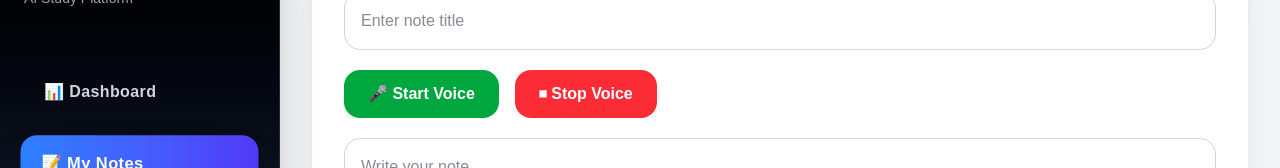
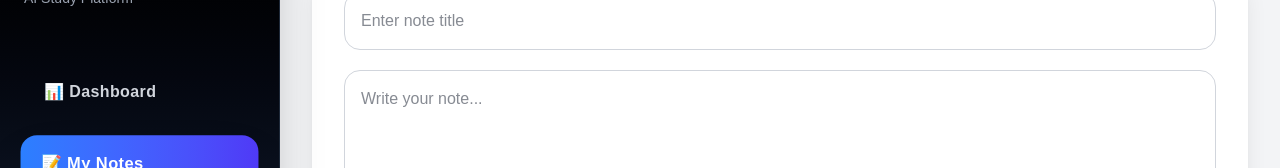
Before and after one commit to kartik2-web/learnflow, a React (Vite) app in the folder client/: page /notes in a window 1280 px wide. Shown: the part 168-336 px from the top of the page. Built offline with nearby package versions, Linux system fonts and the light colour scheme; no server answers; sample sign-in values are in the browser's storage.

Commit message:
Removed unstable voice feature

```diff
--- a/client/src/pages/Notes.jsx
+++ b/client/src/pages/Notes.jsx
@@ -1,6 +1,5 @@
 import {
   useEffect,
-  useRef,
   useState,
 } from "react";
 
@@ -25,13 +24,6 @@ function Notes() {
       title: "",
       content: "",
     });
-
-  const [isListening,
-    setIsListening] =
-    useState(false);
-
-  const recognitionRef =
-    useRef(null);
 
 
   // =========================
@@ -70,187 +62,6 @@ function Notes() {
 
 
   // =========================
-  // SPEECH RECOGNITION
-  // =========================
-
-  useEffect(() => {
-
-    const SpeechRecognition =
-      window.SpeechRecognition ||
-      window.webkitSpeechRecognition;
-
-    // NOT SUPPORTED
-    if (!SpeechRecognition) {
-
-      toast.error(
-        "Voice recognition not supported in this browser"
-      );
-
-      return;
-    }
-
-    const recognition =
-      new SpeechRecognition();
-
-    recognition.continuous =
-      true;
-
-    // IMPORTANT
-    recognition.interimResults =
-      false;
-
-    recognition.lang =
-      "en-US";
-
-    recognition.maxAlternatives =
-      1;
-
-
-    // =========================
-    // FINAL SPEECH RESULTS ONLY
-    // =========================
-
-    recognition.onresult =
-      (event) => {
-
-      let finalText =
-        "";
-
-      for (
-        let i =
-          event.resultIndex;
-        i <
-        event.results.length;
-        i++
-      ) {
-
-        // ONLY FINAL RESULTS
-        if (
-          event.results[i]
-            .isFinal
-        ) {
-
-          finalText +=
-
-            event.results[i][0]
-              .transcript + " ";
-        }
-      }
-
-      // ADD FINAL TEXT
-      if (
-        finalText.trim()
-      ) {
-
-        setFormData((prev) => ({
-
-          ...prev,
-
-          content:
-            prev.content +
-            finalText,
-        }));
-      }
-    };
-
-
-    // =========================
-    // ERRORS
-    // =========================
-
-    recognition.onerror =
-      (event) => {
-
-      console.log(
-        "Speech Error:",
-        event.error
-      );
-
-      // IGNORE ABORTED
-      if (
-        event.error ===
-        "aborted"
-      ) {
-
-        return;
-      }
-
-      // MICROPHONE BLOCKED
-      if (
-        event.error ===
-        "not-allowed"
-      ) {
-
-        toast.error(
-          "Microphone permission denied"
-        );
-      }
-
-      // NO MICROPHONE
-      else if (
-        event.error ===
-        "audio-capture"
-      ) {
-
-        toast.error(
-          "No microphone found"
-        );
-      }
-
-      // NETWORK
-      else if (
-        event.error ===
-        "network"
-      ) {
-
-        toast.error(
-          "Speech network error"
-        );
-      }
-
-      else {
-
-        toast.error(
-          "Voice recognition failed"
-        );
-      }
-
-      setIsListening(
-        false
-      );
-    };
-
-
-    // =========================
-    // AUTO RESTART
-    // =========================
-
-    recognition.onend =
-      () => {
-
-      // AUTO RESTART
-      if (
-        isListening
-      ) {
-
-        try {
-
-          recognition.start();
-
-        } catch (error) {
-
-          console.log(error);
-        }
-      }
-    };
-
-    recognitionRef.current =
-      recognition;
-
-  }, [isListening]);
-
-
-  // =========================
   // LOAD NOTES
   // =========================
 
@@ -275,67 +86,6 @@ function Notes() {
       [e.target.name]:
         e.target.value,
     });
-  };
-
-
-  // =========================
-  // START LISTENING
-  // =========================
-
-  const startListening =
-    async () => {
-
-    try {
-
-      // ASK PERMISSION
-      await navigator
-        .mediaDevices
-        .getUserMedia({
-          audio: true,
-        });
-
-      if (
-        recognitionRef.current
-      ) {
-
-        recognitionRef.current
-          .start();
-
-        setIsListening(
-          true
-        );
-
-        toast.success(
-          "Voice input started"
-        );
-      }
-
-    } catch (error) {
-
-      toast.error(
-        "Please allow microphone access"
-      );
-    }
-  };
-
-
-  // =========================
-  // STOP LISTENING
-  // =========================
-
-  const stopListening =
-    () => {
-
-    recognitionRef.current
-      ?.stop();
-
-    setIsListening(
-      false
-    );
-
-    toast.success(
-      "Voice input stopped"
-    );
   };
 
 
@@ -540,69 +290,6 @@ function Notes() {
           />
 
 
-          {/* VOICE BUTTONS */}
-          <div
-            className="
-            flex flex-wrap
-            gap-4
-            "
-          >
-
-            <button
-              type="button"
-
-              onClick={
-                startListening
-              }
-
-              disabled={
-                isListening
-              }
-
-              className={`
-              px-6 py-3
-              rounded-2xl
-              text-white font-bold
-              transition-all duration-300
-
-              ${
-                isListening
-
-                  ? "bg-gray-400 cursor-not-allowed"
-
-                  : "bg-green-600 hover:bg-green-700"
-              }
-              `}
-            >
-
-              🎤 Start Voice
-
-            </button>
-
-
-            <button
-              type="button"
-
-              onClick={
-                stopListening
-              }
-
-              className="
-              px-6 py-3
-              rounded-2xl
-              bg-red-500 hover:bg-red-600
-              text-white font-bold
-              transition-all duration-300
-              "
-            >
-
-              ⏹ Stop Voice
-
-            </button>
-
-          </div>
-
-
           <textarea
             name="content"
 
```
